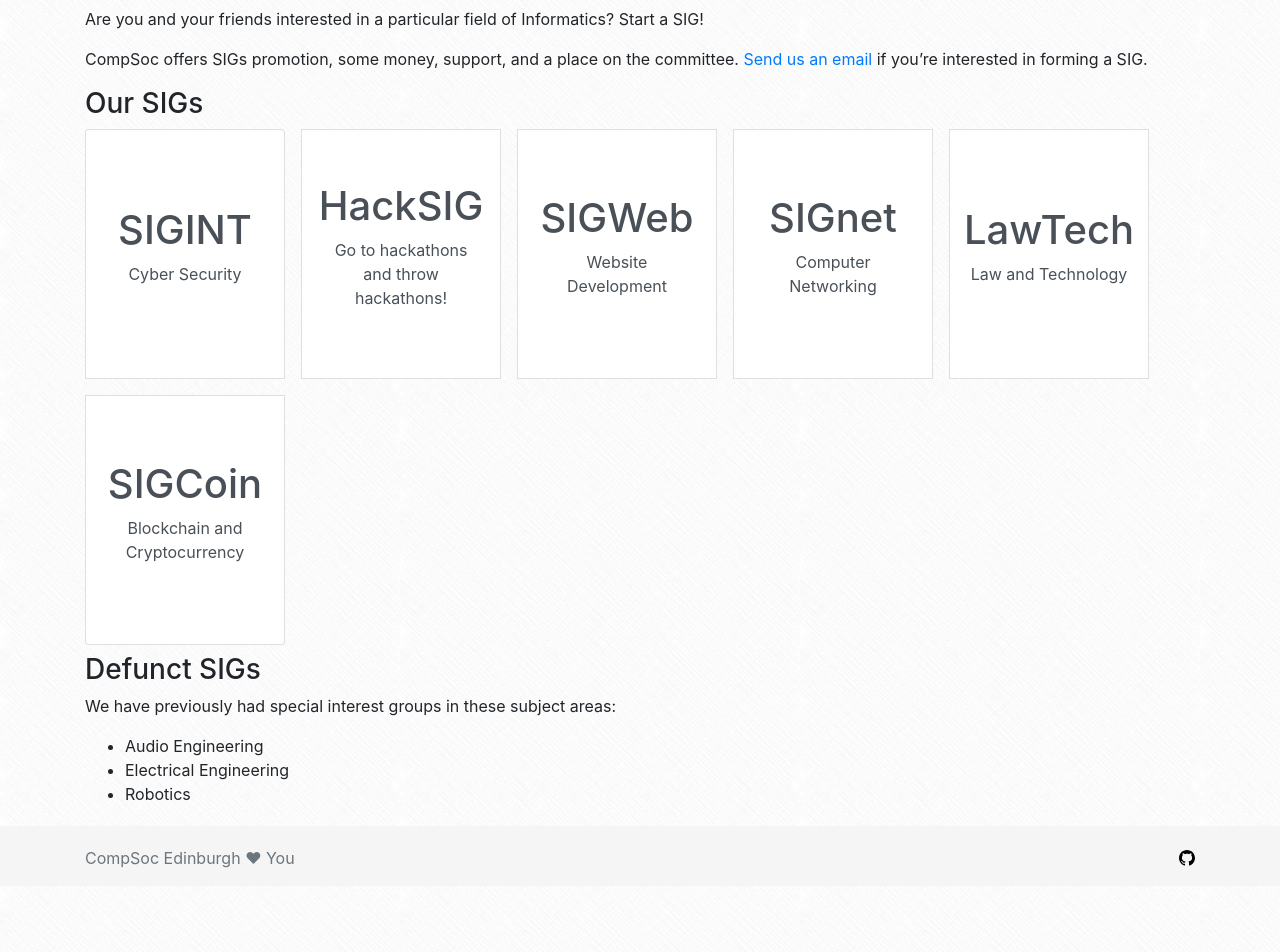
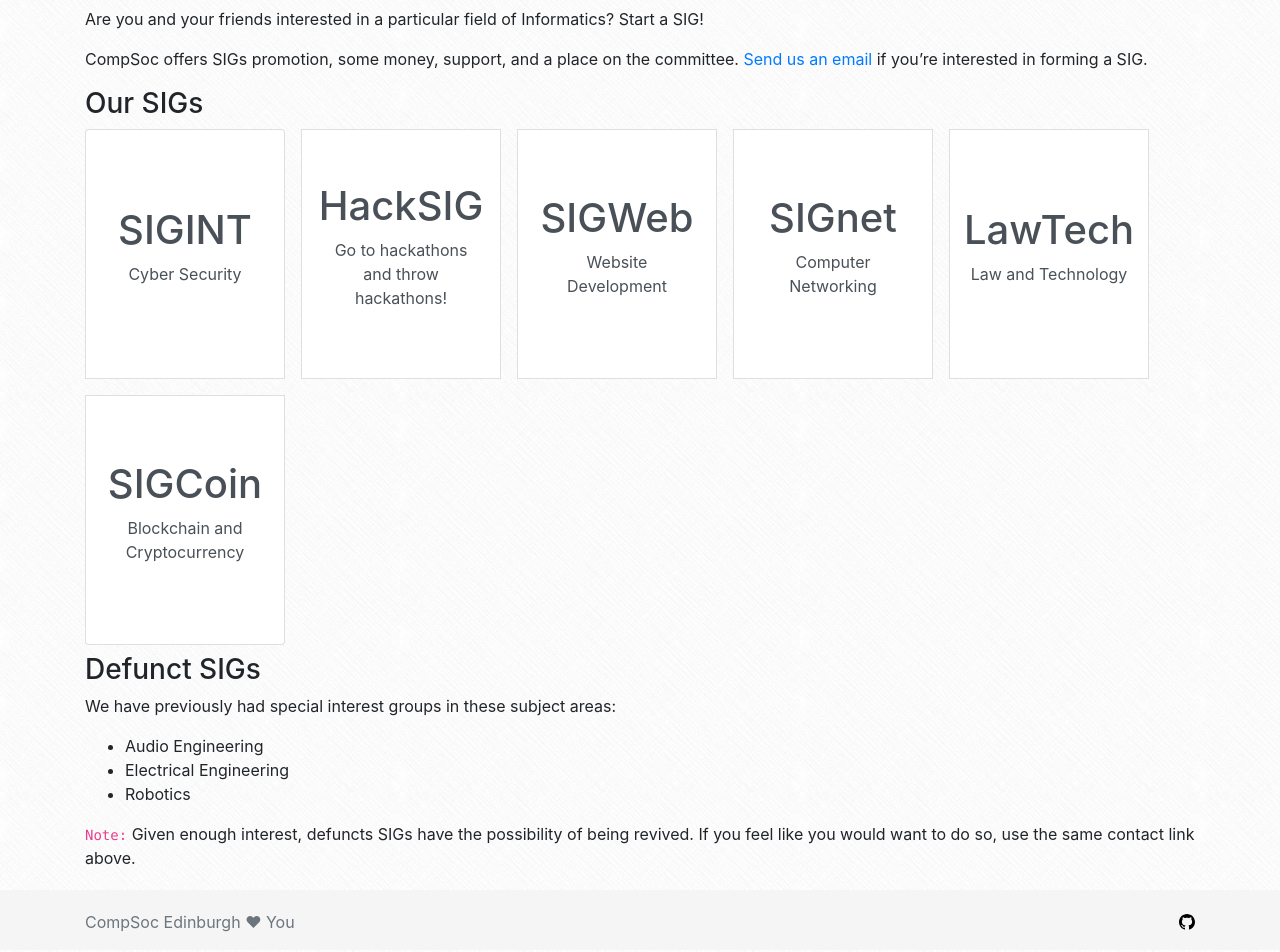
Before and after one commit to compsoc-edinburgh/website, a Jekyll site: the page built from _pages/sigs.md, in a window 1280 px wide. Shown: the part 408-1360 px from the top of the page. Built offline with Jekyll 4.4.1, drawn with Linux system fonts in a browser that asks for light colours; nearby versions of some CDN libraries; before the commit the page ends 1296 px from its top, so only the background shows below that.

Commit message:
note on defunct SIGs revival

```diff
--- a/_pages/sigs.md
+++ b/_pages/sigs.md
@@ -31,3 +31,4 @@
     <li>Electrical Engineering</li>
     <li>Robotics</li>
 </ul>
+`Note:` Given enough interest, defuncts SIGs have the possibility of being revived. If you feel like you would want to do so, use the same contact link above.
```
